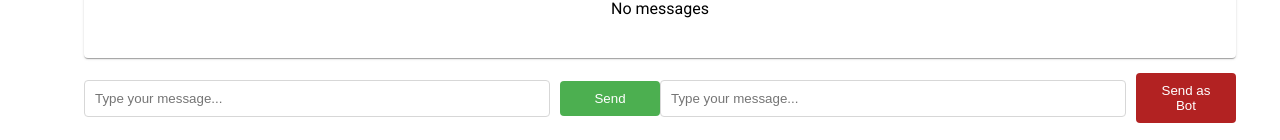
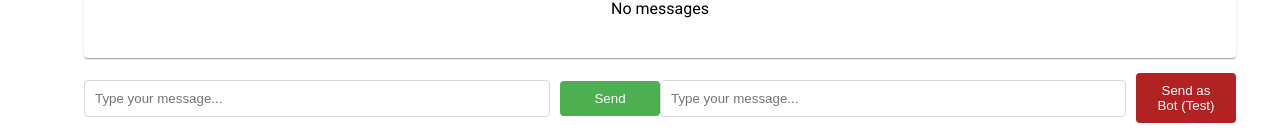
Before and after one commit to dtuanv/chatBotFE, an Angular app: page / in a window 1280 px wide. Shown: the part 657-797 px from the top of the page. Built offline with nearby package versions, Linux system fonts and the light colour scheme.

Commit message:
added simulation of bot massages with styling

```diff
--- a/src/app/chat-bot/chat-bot.component.html
+++ b/src/app/chat-bot/chat-bot.component.html
@@ -19,7 +19,7 @@
     <button (click)="sendMessage('User')">Send</button>
 
     <input class="input-bot" type="text" [(ngModel)]="botMessage" (keyup.enter)="sendMessage('Bot')" placeholder="Type your message..." />
-    <button style="background-color: firebrick" (click)="sendMessage('Bot')">Send as Bot</button>
+    <button style="background-color: firebrick" (click)="sendMessage('Bot')">Send as Bot (Test)</button>
   </div>
 
 <!--  <div class="chat-output">-->
```
